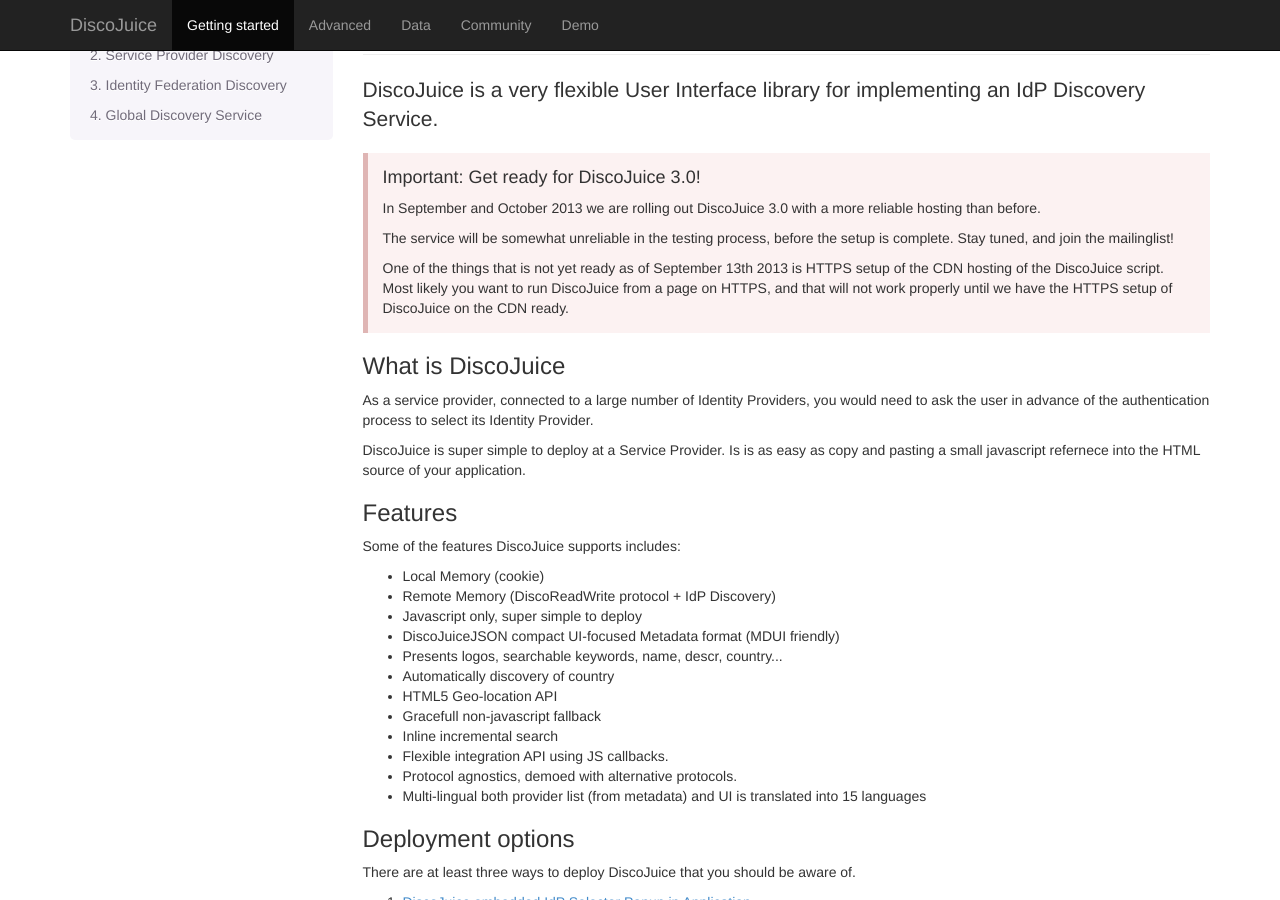
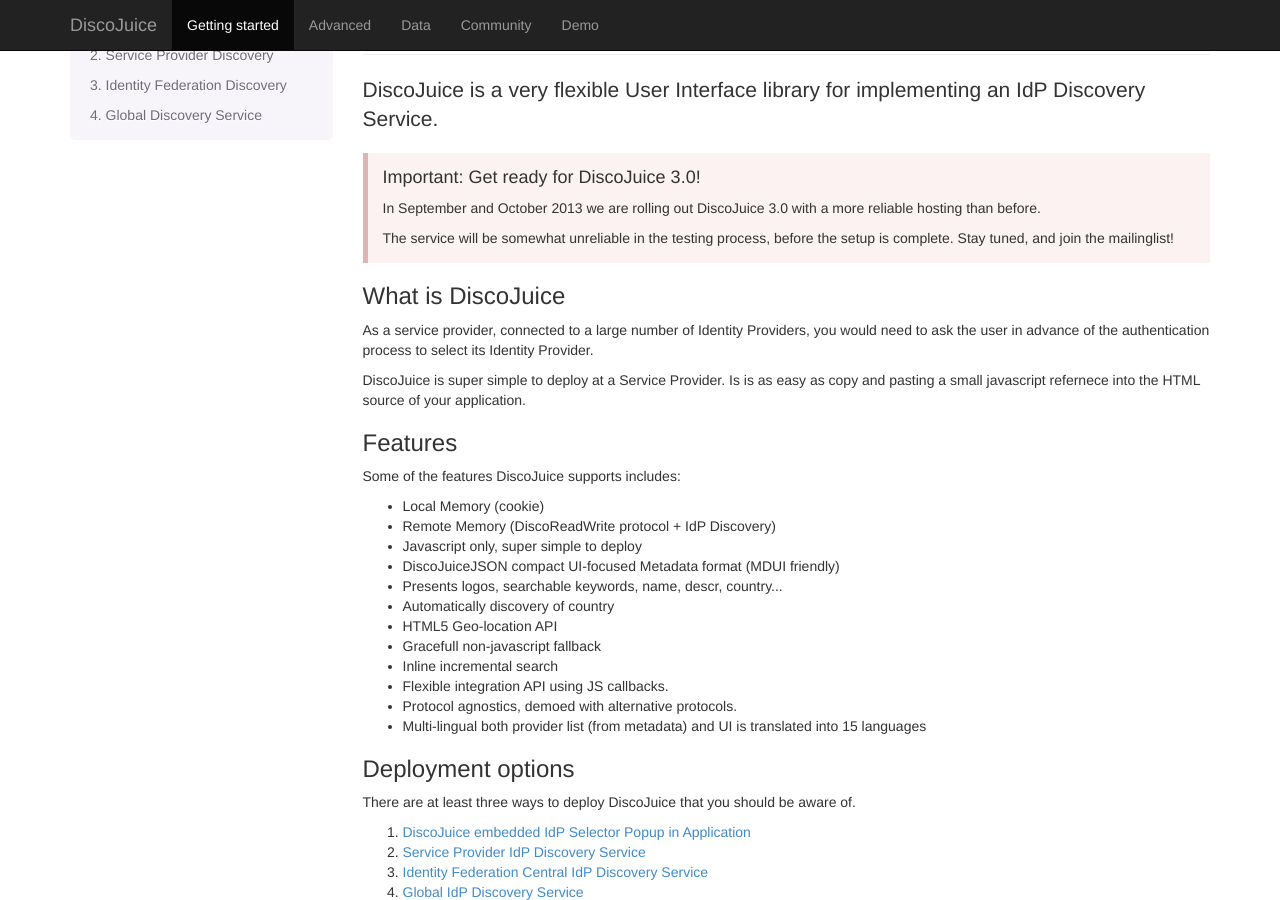
Before and after one commit to andreassolberg/DiscoJuice, a Jekyll site: the page built from getting-started.html, in a window 1280 px wide and 900 px high, scrolled down 348 px. Built offline with Jekyll 4.4.1, drawn with Linux system fonts in a browser that asks for light colours; nearby versions of some CDN libraries; Markdown is read by kramdown in place of the engine named in the settings; comment, search, counter and statistics services are not loaded.

Commit message:
Removing info about https not being ready, because now it is

```diff
--- a/getting-started.html
+++ b/getting-started.html
@@ -21,7 +21,6 @@ base_url: "../"
 			<h4>Important: Get ready for DiscoJuice 3.0!</h4>
 			<p>In September and October 2013 we are rolling out DiscoJuice 3.0 with a more reliable hosting than before. </p>
 			<p>The service will be somewhat unreliable in the testing process, before the setup is complete. Stay tuned, and join the mailinglist!</p>
-			<p>One of the things that is not yet ready as of September 13th 2013 is HTTPS setup of the CDN hosting of the DiscoJuice script. Most likely you want to run DiscoJuice from a page on HTTPS, and that will not work properly until we have the HTTPS setup of DiscoJuice on the CDN ready.</p>
 
 		</div>
 
```
